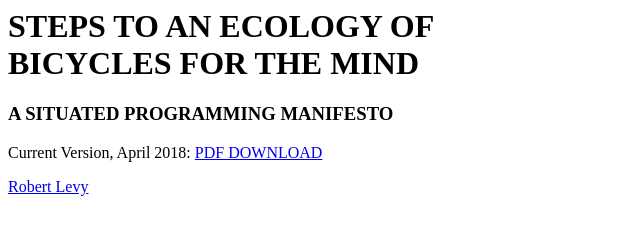
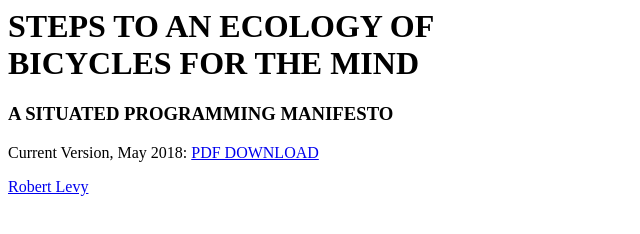
Before and after one commit to rplevy/situated-programming, a plain HTML site: page index.html in a window 1280 px wide. Shown: the full height of the page, 0-640 px from the left. Drawn offline with Linux system fonts and the light colour scheme.

Commit message:
Updates month of version

```diff
--- a/index.html
+++ b/index.html
@@ -7,7 +7,7 @@
 <h1>STEPS TO AN ECOLOGY OF<br>BICYCLES FOR THE MIND</h1>
 <h3>A SITUATED PROGRAMMING MANIFESTO</h3>
 
-<p>Current Version, April 2018: <a href="assets/steps.pdf">PDF DOWNLOAD</a>
+<p>Current Version, May 2018: <a href="assets/steps.pdf">PDF DOWNLOAD</a>
 
 <p><a href="http://rplevy.info">Robert Levy</a>
 </p>
```
